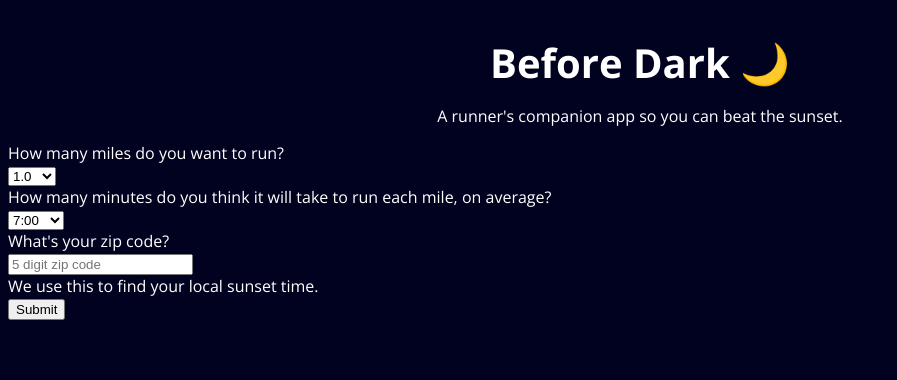
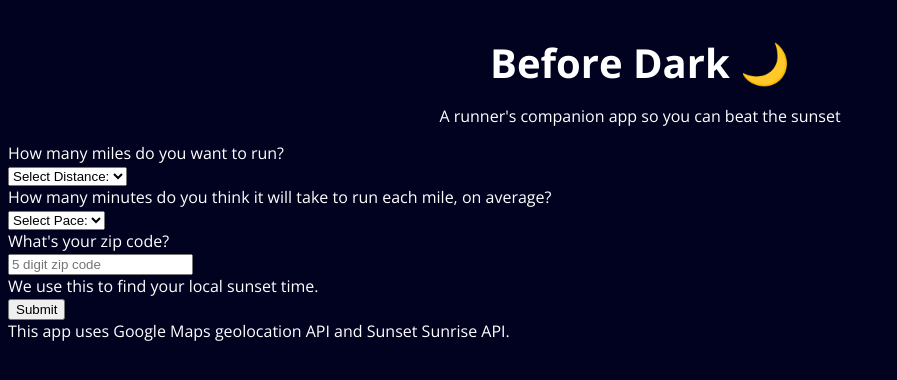
Before and after one commit to jimburch/before-dark, a Next.js app: page / in a window 1280 px wide. Shown: the top 380 px of the page, without its empty margins (0-897 px from the left). Built offline with nearby package versions, Linux system fonts and the light colour scheme.

Commit message:
styling updates

```diff
--- a/components/Input.js
+++ b/components/Input.js
@@ -60,18 +60,24 @@ const Input = ({ toggle, getSunset }) => {
       <form onSubmit={e => getSunset(e, zip, distance, pace)}>
         <div>How many miles do you want to run?</div>
         {distance ? <div className="selected">{distance} mile(s) total</div> : null}
+        <div className="custom-select">
           <select onChange={handleDistance}>
+            <option value="x">Select Distance:</option>
             {miles.map((mile, index) => (
               <option key={index} value={mile}>{mile}</option>
             ))}
           </select>
+        </div>
         <div className="input-line">How many minutes do you think it will take to run each mile, on average?</div>
         {pace ? <div className="selected">{pace} minutes per mile</div> : null}
+        <div className="custom-select">
           <select onChange={handlePace}>
+            <option value="x">Select Pace:</option>
             {minutes.map((minute, index) => (
               <option key={index} value={minute}>{minute}</option>
             ))}
           </select>
+        </div>
         <div className="input-line">What's your zip code?</div>
         <input className="input-line" className="zip-form" type="text" value={zip} placeholder="5 digit zip code" maxLength="5" onChange={handleZip} />
         <div>We use this to find your local sunset time.</div>
--- a/components/Result.js
+++ b/components/Result.js
@@ -2,7 +2,6 @@ const Result = ({ sunset, runTime, leaveTime }) => (
   <div>
     <div className="result-sub">Tonight's sunset is at {sunset}</div>
     <div className="result-main">Start your run at {leaveTime} to get home before dark!</div>
-    <div className="footnote">This app uses Google Maps geolocation API and Sunset Sunrise API. Developed by Jim Burch. Ideation & logo by Nik Donovic.</div>
   </div>
 );
 
--- a/pages/_app.js
+++ b/pages/_app.js
@@ -1,4 +1,5 @@
 import '../styles/globals.css';
+
 
 const MyApp = ({ Component, pageProps }) => {
   return <Component {...pageProps} />
--- a/pages/index.js
+++ b/pages/index.js
@@ -1,5 +1,6 @@
 import { useState, useEffect } from 'react';
 import axios from 'axios';
+// import styles from '../styles/index.module.css';
 
 import Input from '../components/Input';
 import Result from '../components/Result';
@@ -144,11 +145,12 @@ const Index = () => {
     <div className="app-container">
       <h1>Before Dark 🌙</h1>
       <div className="form-container">
-        <div className="tagline">A runner's companion app so you can beat the sunset.</div>
+        <div className="tagline">A runner's companion app so you can beat the sunset</div>
         {toggle ? <Result className="result" sunset={sunset} runTime={runTime} leaveTime={leaveTime} /> : null}
         {toggle ? <button className="again-btn" variant="primary" type="submit" onClick={e => clearResult(e)}>Run Again</button> : null}
         <Input toggle={toggle} getSunset={getSunset} />
       </div>
+      <div className="footnote">This app uses Google Maps geolocation API and Sunset Sunrise API.</div>
     </div>
   );
 };
--- a/styles/globals.css
+++ b/styles/globals.css
@@ -23,3 +23,21 @@ h1 {
   font-weight: 200;
   font-size: 1em;
 }
+
+/* CUSTOM DROPDOWN SELECT */
+
+/* The container must be positioned relative: */
+.custom-select {
+  position: relative;
+  width: 200px;
+}
+
+.custom-select select {
+/*hide original SELECT element: */
+}
+
+.select-selected {
+  background-color: DodgerBlue;
+}
+
+/* CUSTOM SELECT END */
```
Also changed, not shown: 1 other file (tests, documents, lock files or other folders). Lines whose indentation alone changed are shown as unchanged.
